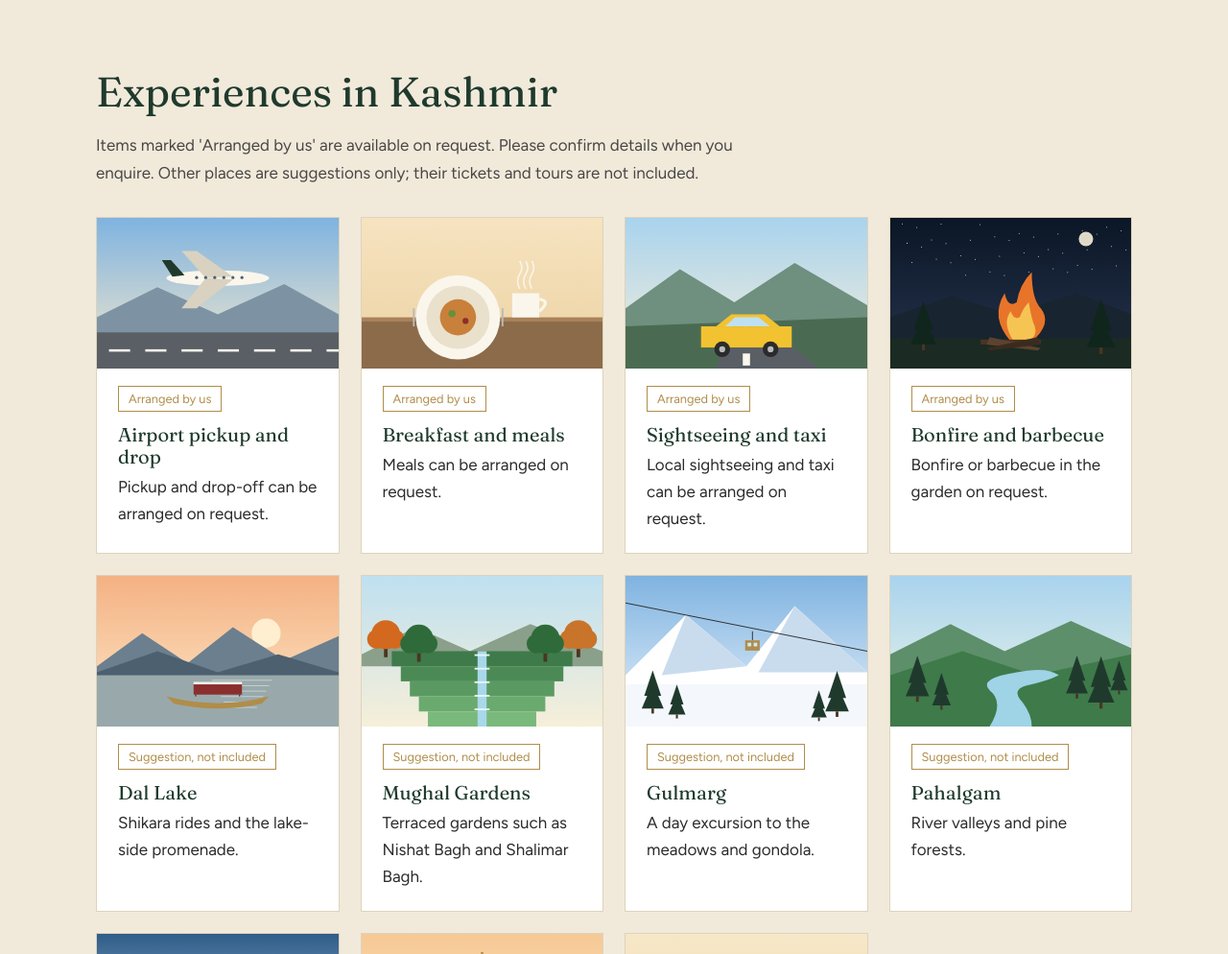
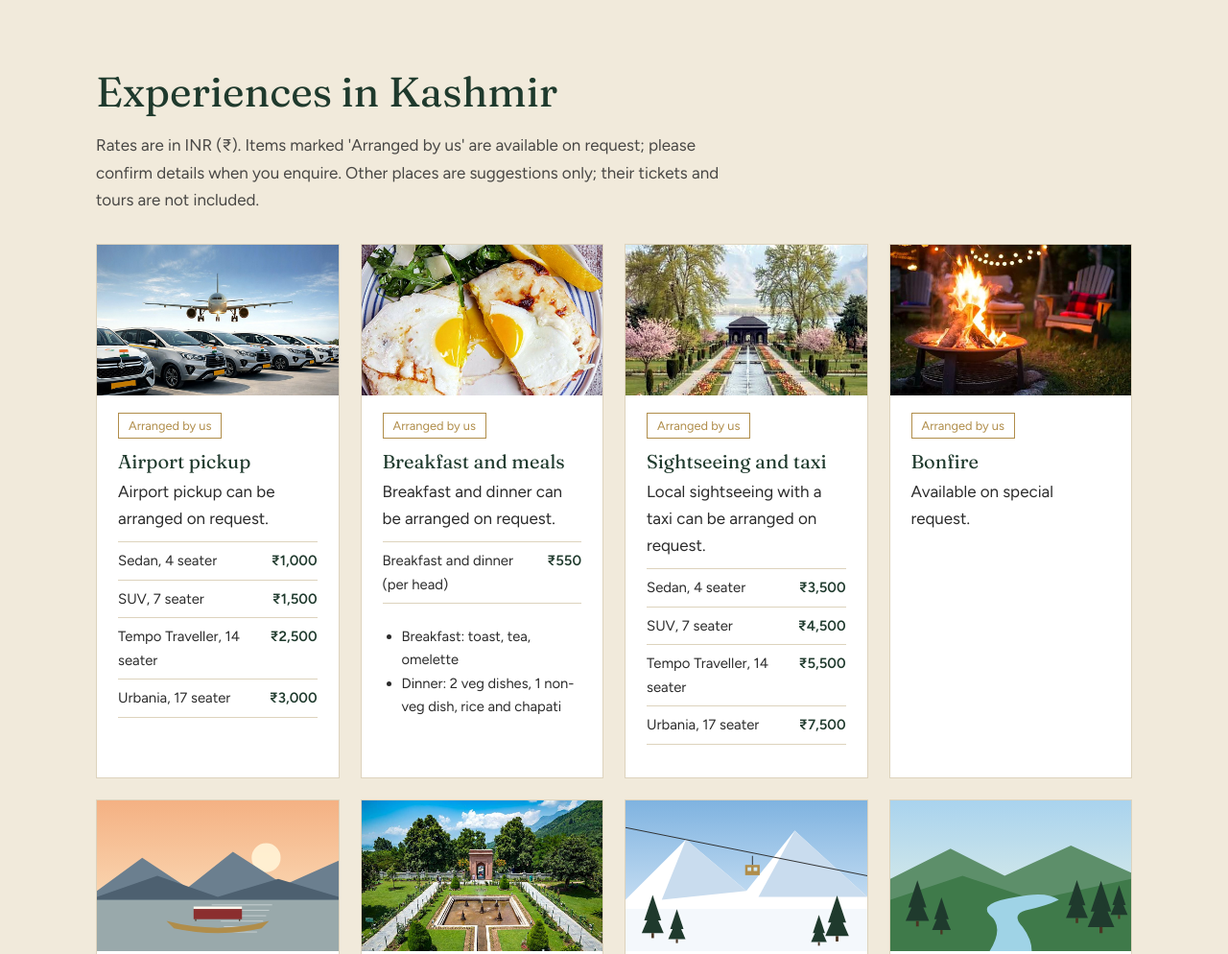
Before and after one commit to mustafa-13/luxury-stay, a plain HTML site: page index.html in a window 1280 px wide. Shown: the part 5320-6314 px from the top of the page at 96% size. Drawn offline with Linux system fonts and the light colour scheme.

Commit message:
Add files via upload

```diff
--- a/config.js
+++ b/config.js
@@ -53,14 +53,18 @@ const CONFIG = {
   ],
 
   /* by: "property" = arranged by you on request. "external" = a suggestion only. */
-  experiencesNote: "Items marked 'Arranged by us' are available on request. Please confirm details when you enquire. Other places are suggestions only; their tickets and tours are not included.",
+  experiencesNote: "Rates are in INR (\u20b9). Items marked 'Arranged by us' are available on request; please confirm details when you enquire. Other places are suggestions only; their tickets and tours are not included.",
   experiences: [
-    { name: "Airport pickup and drop", desc: "Pickup and drop-off can be arranged on request.", image: "assets/images/exp-airport-pickup.svg", by: "property" },
-    { name: "Breakfast and meals", desc: "Meals can be arranged on request.", image: "assets/images/exp-meals.svg", by: "property" },
-    { name: "Sightseeing and taxi", desc: "Local sightseeing and taxi can be arranged on request.", image: "assets/images/exp-sightseeing-taxi.svg", by: "property" },
-    { name: "Bonfire and barbecue", desc: "Bonfire or barbecue in the garden on request.", image: "assets/images/exp-bonfire.svg", by: "property" },
+    { name: "Airport pickup", desc: "Airport pickup can be arranged on request.", image: "assets/images/exp-airport-pickup.jpg", by: "property",
+      rates: [["Sedan, 4 seater", "\u20b91,000"], ["SUV, 7 seater", "\u20b91,500"], ["Tempo Traveller, 14 seater", "\u20b92,500"], ["Urbania, 17 seater", "\u20b93,000"]] },
+    { name: "Breakfast and meals", desc: "Breakfast and dinner can be arranged on request.", image: "assets/images/exp-meals.jpg", by: "property",
+      rates: [["Breakfast and dinner (per head)", "\u20b9550"]],
+      lines: ["Breakfast: toast, tea, omelette", "Dinner: 2 veg dishes, 1 non-veg dish, rice and chapati"] },
+    { name: "Sightseeing and taxi", desc: "Local sightseeing with a taxi can be arranged on request.", image: "assets/images/exp-sightseeing-taxi.jpg", by: "property",
+      rates: [["Sedan, 4 seater", "\u20b93,500"], ["SUV, 7 seater", "\u20b94,500"], ["Tempo Traveller, 14 seater", "\u20b95,500"], ["Urbania, 17 seater", "\u20b97,500"]] },
+    { name: "Bonfire", desc: "Available on special request.", image: "assets/images/exp-bonfire.jpg", by: "property" },
     { name: "Dal Lake", desc: "Shikara rides and the lake-side promenade.", image: "assets/images/exp-dal-lake.svg", by: "external" },
-    { name: "Mughal Gardens", desc: "Terraced gardens such as Nishat Bagh and Shalimar Bagh.", image: "assets/images/exp-mughal-gardens.svg", by: "external" },
+    { name: "Mughal Gardens", desc: "Terraced gardens such as Chashma Shahi, Nishat Bagh and Shalimar Bagh.", image: "assets/images/exp-mughal-gardens.jpg", by: "external" },
     { name: "Gulmarg", desc: "A day excursion to the meadows and gondola.", image: "assets/images/exp-gulmarg.svg", by: "external" },
     { name: "Pahalgam", desc: "River valleys and pine forests.", image: "assets/images/exp-pahalgam.svg", by: "external" },
     { name: "Sonamarg", desc: "Mountain scenery and glacier views.", image: "assets/images/exp-sonamarg.svg", by: "external" },
@@ -102,7 +106,7 @@ const CONFIG = {
     { q: "Is Wi-Fi available?", a: "Yes, free Wi-Fi is available." },
     { q: "Is someone at the property?", a: "Yes, a caretaker is available. Guests can reach them by phone or WhatsApp." },
     { q: "Can guests use the garden and dining area?", a: "Yes. Guests can use the lobby, garden and dining area." },
-    { q: "Do you arrange airport pickup, meals or sightseeing?", a: "Yes, on request: airport pickup and drop, breakfast and meals, sightseeing and taxi, and bonfire or barbecue in the garden. Please confirm details when you enquire." },
+    { q: "Do you arrange airport pickup, meals or sightseeing?", a: "Yes, on request: airport pickup, breakfast and dinner, and sightseeing with a taxi. Rates are listed in the Experiences section. Bonfire is available on special request." },
     { q: "What are the booking and cancellation policies?", a: "Cancellation terms are shared at the time of booking. Send us an enquiry on WhatsApp to begin." },
     { q: "Which payment methods do you accept?", a: "UPI, bank transfer and cash on arrival." },
     { q: "Do you host families and groups?", a: "Yes. The property suits families, couples and groups of up to 12 guests." }
--- a/script.js
+++ b/script.js
@@ -14,7 +14,12 @@
   document.title = C.name + " | Private House Stay in Srinagar, Kashmir";
   $("brandName").textContent = C.name; $("heroName").textContent = C.name;
   $("heroTag").textContent = C.tagline; $("heroIntro").textContent = C.intro;
-  if (C.heroImage) $("top").style.backgroundImage = "linear-gradient(180deg,rgba(20,38,30,.3),rgba(20,38,30,.85)),url('" + C.heroImage + "')";
+  document.addEventListener("error", function (e) { var t = e.target; if (t.tagName === "IMG" && !t.dataset.fb && /assets\/images\//.test(t.getAttribute("src") || "")) { t.dataset.fb = 1; t.src = t.getAttribute("src").replace("assets/images/", ""); } }, true);
+  if (C.heroImage) {
+    var setHero = function (p) { $("top").style.backgroundImage = "linear-gradient(180deg,rgba(20,38,30,.3),rgba(20,38,30,.85)),url('" + p + "')"; };
+    var probe = new Image(); probe.onload = function () { setHero(C.heroImage); };
+    probe.onerror = function () { setHero(C.heroImage.replace("assets/images/", "")); }; probe.src = C.heroImage;
+  }
   $("aboutText").innerHTML = C.about.map(function (p) { return "<p>" + esc(p) + "</p>"; }).join("");
   $("highlights").innerHTML = list(C.highlights);
 
@@ -32,7 +37,9 @@
 
   $("expNote").textContent = C.experiencesNote;
   $("expGrid").innerHTML = C.experiences.map(function (x) {
-    return '<div class="card x">' + img(x.image, x.name) + '<div class="xb"><span class="tagx">' + (x.by === "property" ? "Arranged by us" : "Suggestion, not included") + '</span><h3>' + esc(x.name) + '</h3><p>' + esc(x.desc) + '</p></div></div>';
+    var rates = x.rates ? '<ul class="rates">' + x.rates.map(function (r) { return "<li><span>" + esc(r[0]) + "</span><b>" + esc(r[1]) + "</b></li>"; }).join("") + "</ul>" : "";
+    var lines = x.lines ? '<ul class="xl">' + list(x.lines) + "</ul>" : "";
+    return '<div class="card x">' + img(x.image, x.name) + '<div class="xb"><span class="tagx">' + (x.by === "property" ? "Arranged by us" : "Suggestion, not included") + '</span><h3>' + esc(x.name) + '</h3><p>' + esc(x.desc) + '</p>' + rates + lines + '</div></div>';
   }).join("");
 
   // Gallery with filters and lightbox
--- a/style.css
+++ b/style.css
@@ -63,3 +63,5 @@ dialog[open]{display:grid;place-items:center;grid-template-rows:1fr auto}dialog:
 .hform .btn{background:var(--green);border-color:var(--green)}
 @media(max-width:900px){.hero-in{grid-template-columns:1fr;gap:32px;padding:96px 20px 40px}.hero{min-height:0}}
 .hform label,.hform input{min-width:0;max-width:100%}.hform input[type=date]{font-size:.85rem;padding:10px 6px}
+.rates{list-style:none;margin:8px 0 0;padding:0;border-top:1px solid var(--line)}.rates li{display:flex;justify-content:space-between;gap:12px;padding:7px 0;border-bottom:1px solid var(--line);font-size:.93rem}.rates b{font-weight:600;color:var(--green);white-space:nowrap}.xl{margin:8px 0 0;padding-left:18px;font-size:.92rem}
+.card .rates{padding-left:0}.rates li span{flex:1 1 auto}.rates li b{flex:0 0 auto}
```
Also changed, not shown: exp-airport-pickup.jpg (added), exp-bonfire.jpg (added), exp-meals.jpg (added), exp-mughal-gardens.jpg (added), exp-sightseeing-taxi.jpg (added).
